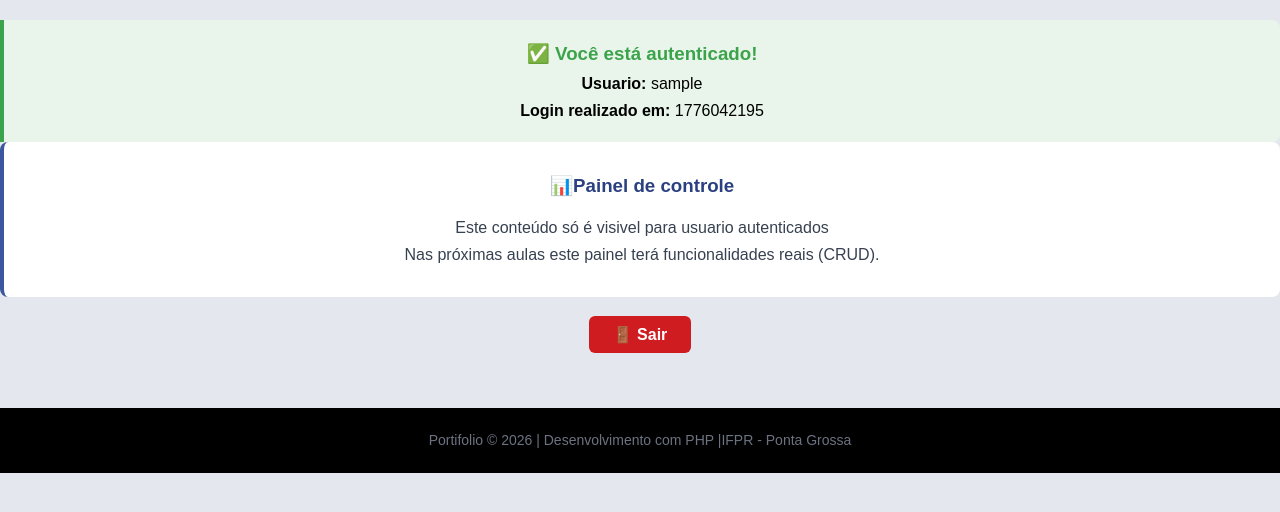
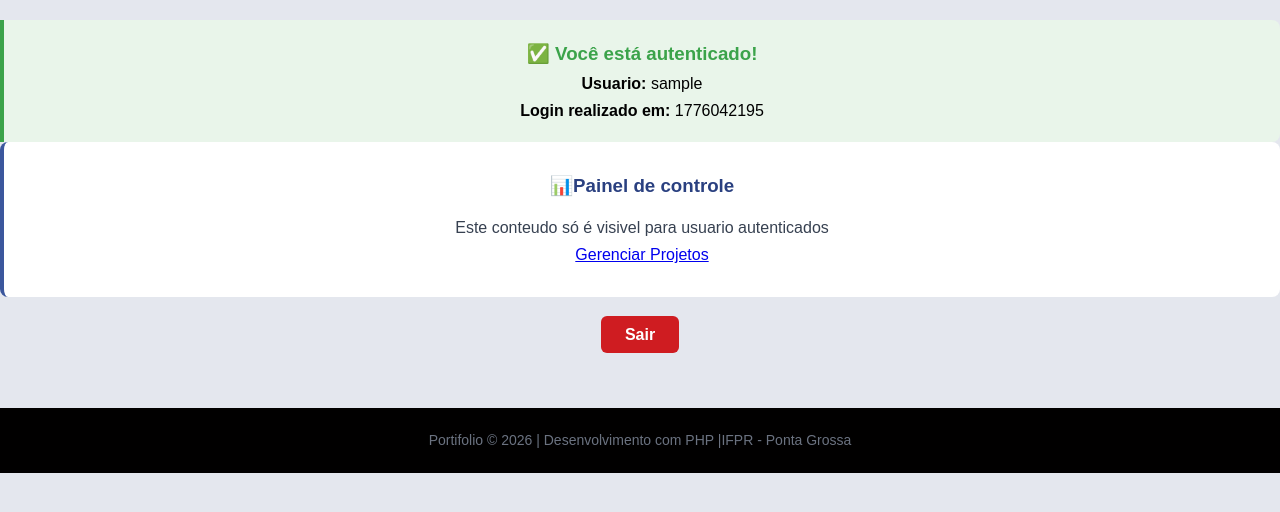
Before and after one commit to Henriquegnatta/2026-DWII, a PHP site: page /04_sessoes/painel.php in a window 1280 px wide. Shown: the part 57-569 px from the top of the page. Run offline with PHP 8.4, Linux system fonts and the light colour scheme; the visitor is signed in with stand-in values (Sample User, id 1).

Commit message:
aula08-C: CRUD completo — editar.php, excluir.php, index e painel atualizados

```diff
--- a/04_sessoes/painel.php
+++ b/04_sessoes/painel.php
@@ -28,14 +28,15 @@ $pagina_atual = '';
 </p>
 </div>
 <div class="card"><h3>📊Painel de controle</h3>
-<p> Este conteúdo só é visivel para usuario autenticados</p>
-<p>Nas próximas aulas este painel terá funcionalidades reais (CRUD).</p>
+    <p>Este conteudo só é visivel para usuario autenticados
+</p>
+<a href="../05_crud/index.php" class="btn-primario">Gerenciar Projetos</a>
 </div>
-   <p style="margin-top:24px; text-align:center;">
-    <a href="logout.php"
-    style="background: #cf1c21; color: white; padding:10px 24px; border-radius: 6px; text-decoration: none; font-weight:bold;">🚪 Sair
-</a>
-   </p>
+<p style="margin-top:24px; text-align:center;">
+    <a href="logout.php"style="background:#cf1c21; color: white;padding:10px 24px; border-radius:6px; text-decoration:none; font-weight: bold;">
+        Sair
+    </a>
+</p>
 </div>
 <?php require_once __DIR__ . '/../includes/rodape.php';?>
 </body>
--- a/05_crud/editar.php
+++ b/05_crud/editar.php
@@ -28,7 +28,9 @@ if(!$projeto){
     exit;
 }
 $erro='';
+if(!$projeto){
 
+}
 if ($_SERVER['REQUEST_METHOD'] === 'POST'){
     $nome = trim($_POST['nome'] ?? '');
     $descricao = trim($_POST['descricao'] ?? '');
@@ -54,7 +56,7 @@ if ($_SERVER['REQUEST_METHOD'] === 'POST'){
     $projeto['ano'] = $ano;
     }
 
-    $titulo_pagina = "eeditar Projeto - Portifolio";
+    $titulo_pagina = "Editar Projeto - Portifolio";
     $caminho_raiz = '../';
     $pagina_atual = '';
     ?>
@@ -79,7 +81,7 @@ if ($_SERVER['REQUEST_METHOD'] === 'POST'){
             <div class="campo">
                 <label class="label-campo">Descrição</label>
                 <textarea name="descricao" class="input-text" rows="4">
-                    <?php echo htmlspecialchars($projeto['descricao']); ?>></textarea>
+                    <?php echo htmlspecialchars($projeto['descricao']); ?></textarea>
             </div>
             <div class="campo">
                 <label clas="label-campo"> Tecnologias </label>
--- a/05_crud/index.php
+++ b/05_crud/index.php
@@ -101,9 +101,9 @@ $pagina_atual = '';
         "target="_blanck"rel="noopener noreferrer"class="btn-secundario">Ver no GitHub</a>
         <?php endif; ?>
     <div style="margin-top:12px; display:flex; gap:8px; flex-wrap: wrap;">
-        <a href="editar.php?id=<?php echo (int) $projeto['id']; ?>"class="btn-secundario">Editar</a>
+        <a href="editar.php?id=<?php echo (int) $projeto['id']; ?>"class="btn-secundario"><button type="submit">Editar</button></a>
 
-        <a href="excluir.php?id=<?php echo (int) $projeto['id']; ?>"class="btn-perigo">Excluir</a>
+        <a href="excluir.php?id=<?php echo (int) $projeto['id']; ?>"class="btn-perigo"><button type="submit">Excluir</button></a>
 </div>
 </div>
 <?php endforeach; ?>
```
